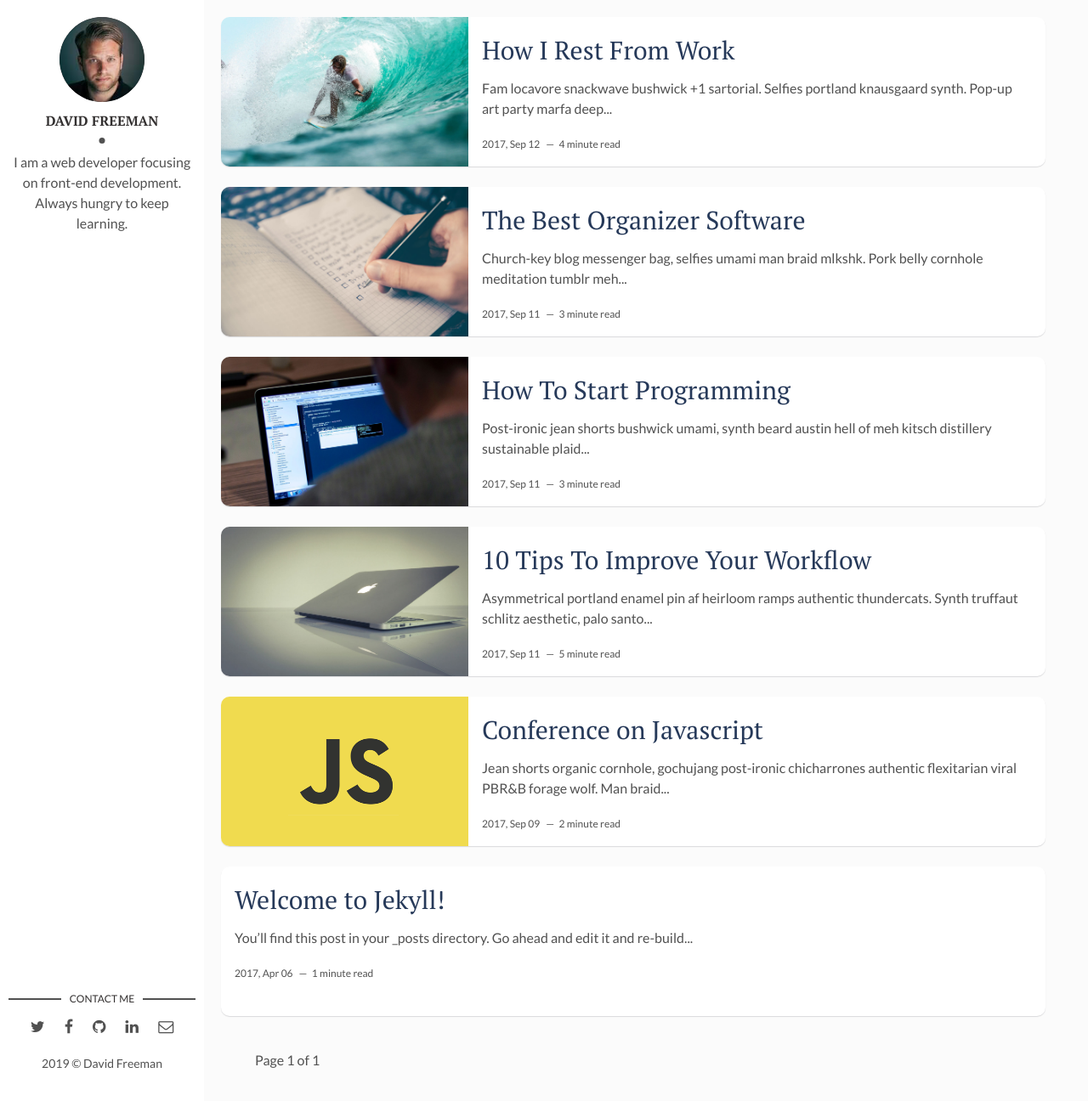
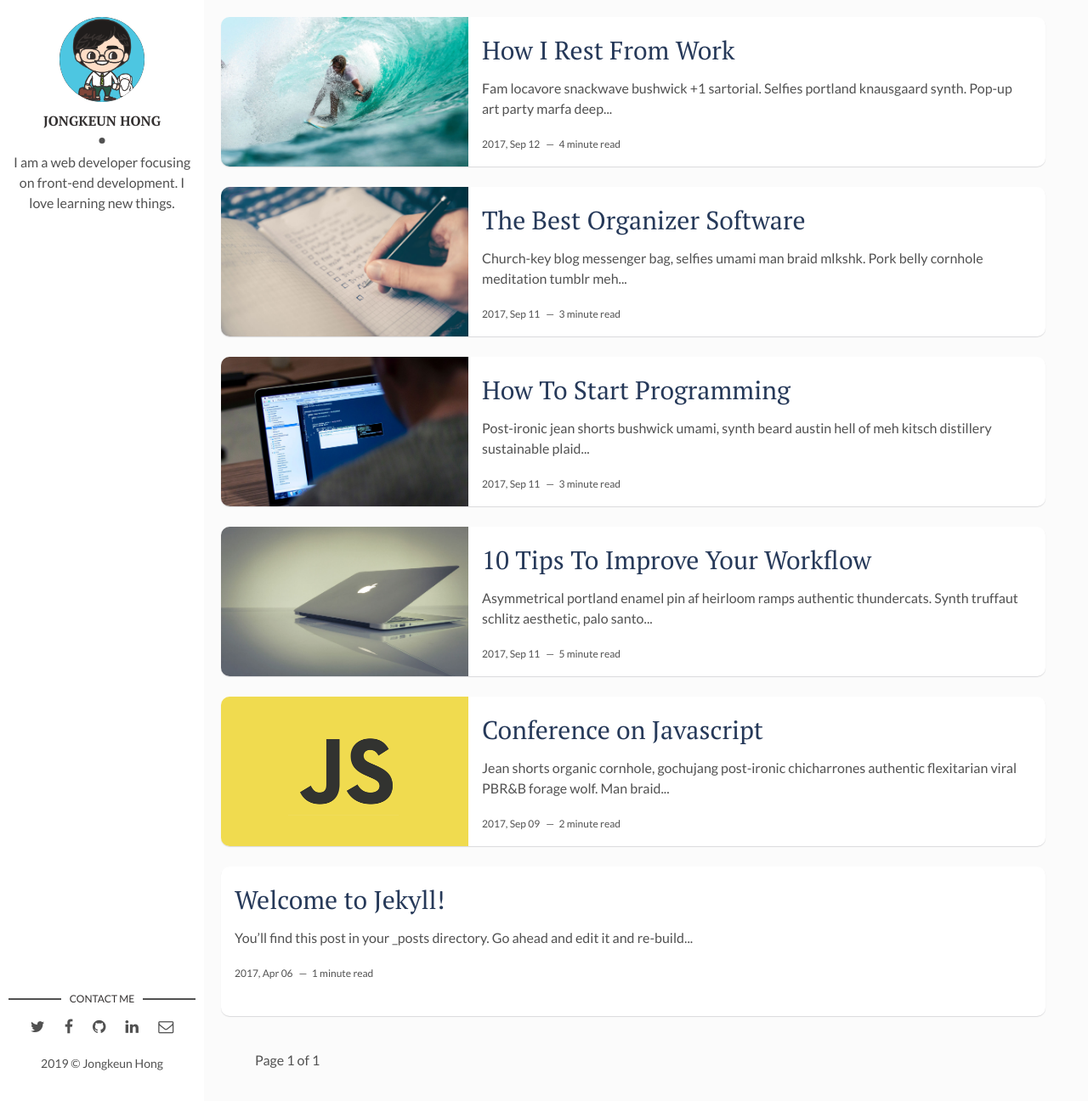
Before and after one commit to Jongkeun/Jongkeun.github.io, a Jekyll site: the page built from index.html, in a window 1280 px wide and 1296 px high. Shown: the whole window at 85% size. Built offline with Jekyll 4.4.1, drawn with Linux system fonts in a browser that asks for light colours; the list of posts is cut into pages by our own code.

Commit message:
changed author img and github account

```diff
--- a/_config.yml
+++ b/_config.yml
@@ -9,12 +9,12 @@ url: "" # the base hostname & protocol for your site, e.g. http://example.com
 site-twitter: #if your site has a twitter account, enter it here
 
 # Author Settings
-author: David Freeman # add your name
-author-img: david-freeman.jpg # add your photo
-about-author: I am a web developer focusing on front-end development. Always hungry to keep learning. # add description
+author: Jongkeun Hong # add your name
+author-img: jongkeun.png # add your photo
+about-author: I am a web developer focusing on front-end development. I love learning new things. # add description
 social-twitter: # add your Twitter handle
 social-facebook: # add your Facebook handle
-social-github: artemsheludko # add your Github handle
+social-github: jongkeun # add your Github handle
 social-linkedin: # add your Linkedin handle
 social-email: # add your Email address
 
```
Also changed, not shown: assets/img/david-freeman.jpg (deleted), assets/img/jongkeun.png (added).
